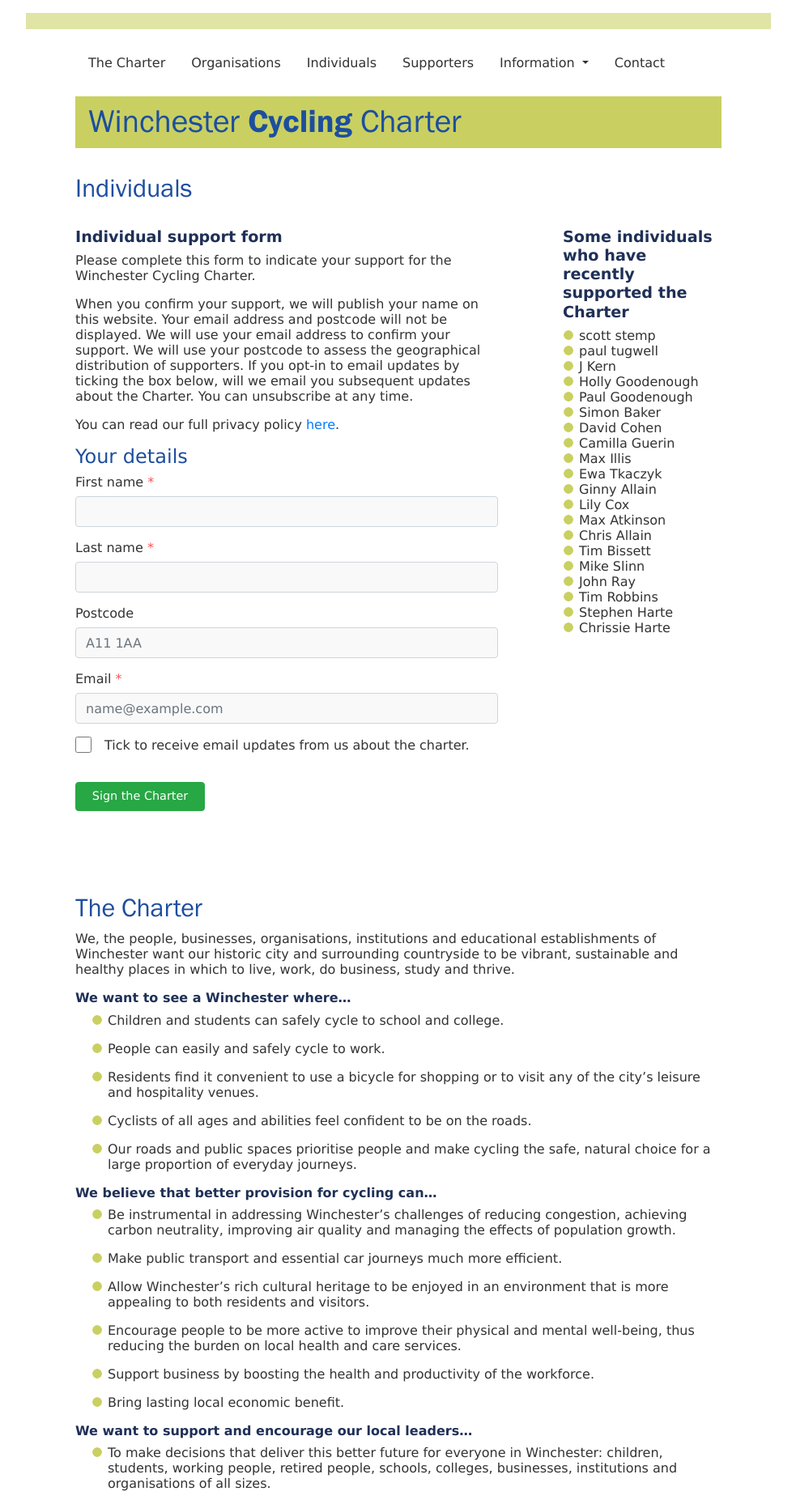
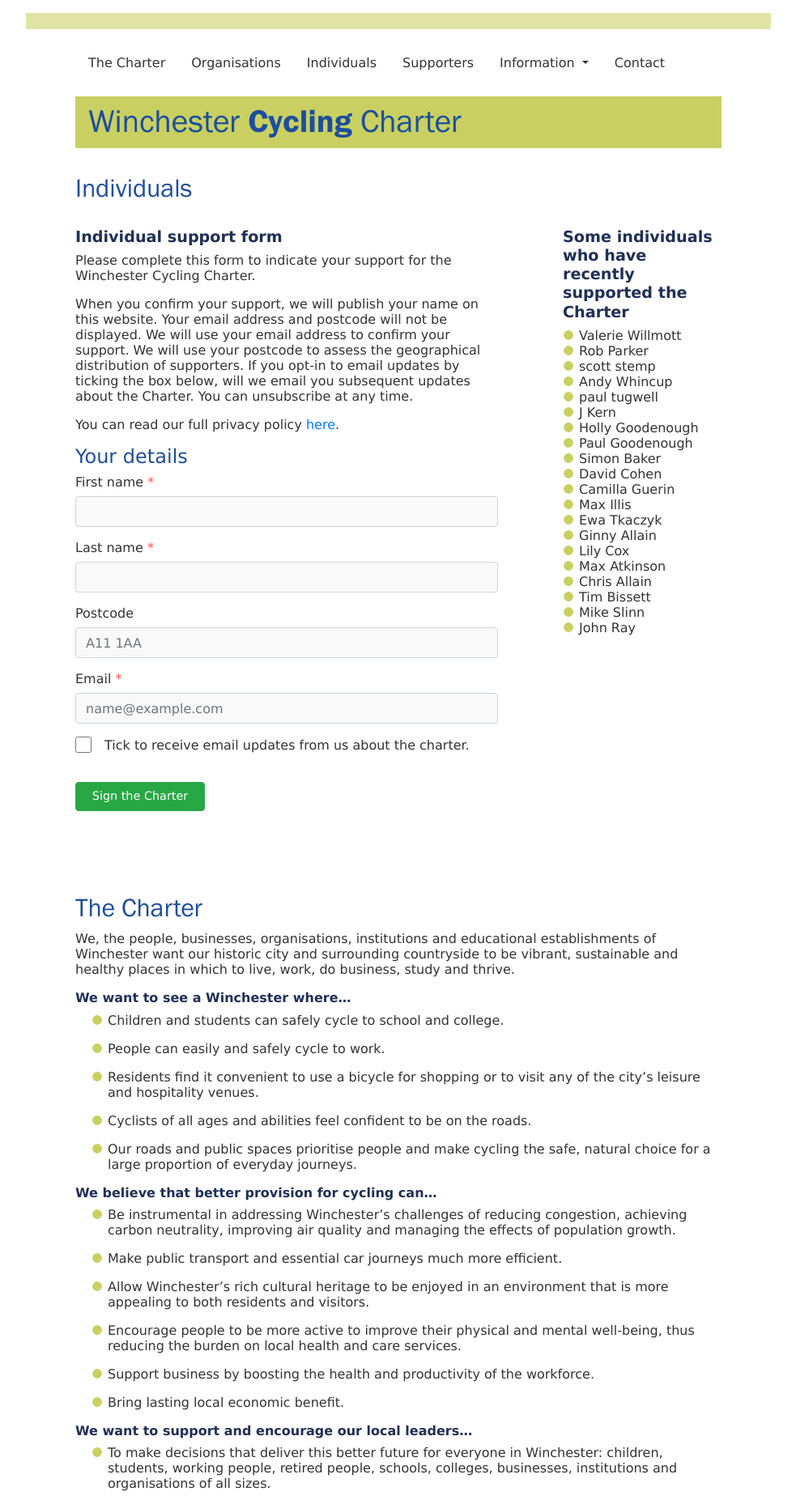
Before and after one commit to winchestercyclingcharter/winchestercyclingcharter.github.io, a Jekyll site: the page built from ind-page.md, in a window 1280 px wide. Shown: the whole page at 81% size, without its empty margins (148-1131 px from the left). Built offline with Jekyll 4.4.1, drawn with Linux system fonts in a browser that asks for light colours; nearby versions of some CDN libraries.

Commit message:
Update people.yml

```diff
--- a/_data/people.yml
+++ b/_data/people.yml
@@ -440,3 +440,6 @@ people:
 - { lastname: Allain, firstname: Ginny, dt: 20210417-102012-049214 }
 - { lastname: stemp, firstname: scott, dt: 20210421-104432-489418 }
 - { lastname: Kern, firstname: J, dt: 20210421-073329-780918 }
+- { lastname: Whincup, firstname: Andy, dt: 20210421-084341-796435 }
+- { lastname: Parker, firstname: Rob, dt: 20210421-163832-356674 }
+- { lastname: Willmott , firstname: Valerie , dt: 20210421-181555-481424 }
```
